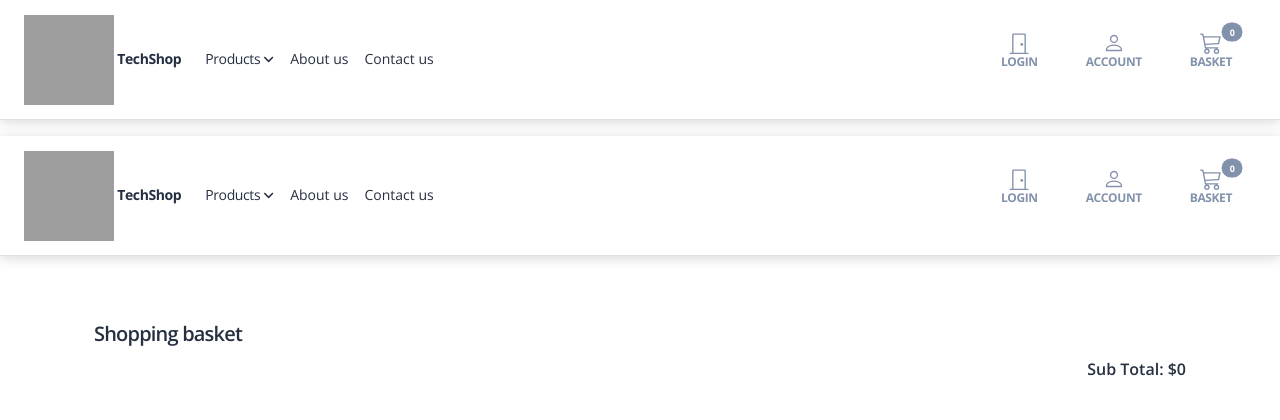
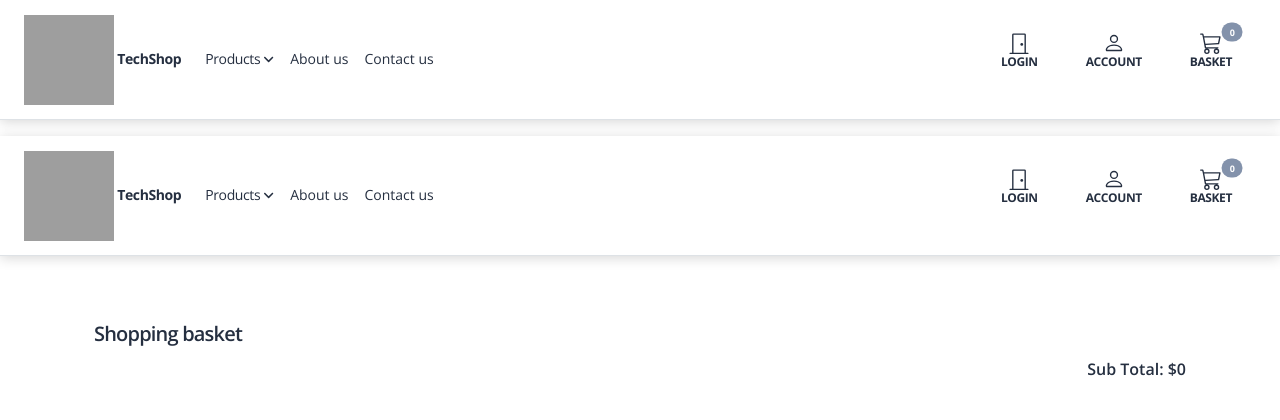
Before and after one commit to vborovets0/TechShop-django-ecommerce, a Django app: page /basket/ in a window 1280 px wide. Shown: the top 420 px of the page. Run offline with Django 4.2, Linux system fonts and the light colour scheme; data that the repository does not hold is empty; some libraries are stand-ins or nearby versions; grey boxes are pictures that could not be loaded.

Commit message:
Change navbar icons color form grey to dark

```diff
--- a/templates/includes/navigation.html
+++ b/templates/includes/navigation.html
@@ -69,7 +69,7 @@
 
                     {% if user.is_authenticated %}
                     <a type="button" role="button" href="{% url "account:logout" %}"
-                        class="btn btn-outline-secondary border-0 basket-btn">
+                        class="btn btn-outline-dark border-0 basket-btn">
                         <div>
                             <svg xmlns="http://www.w3.org/2000/svg" width="22" height="22" fill="currentColor"
                                 class="bi bi-door-closed" viewBox="0 0 16 16">
@@ -82,7 +82,7 @@
                     </a>
                     {% else %}
                     <a type="button" role="button" href="{% url "account:login" %}"
-                        class="btn btn-outline-secondary border-0 basket-btn">
+                        class="btn btn-outline-dark border-0 basket-btn">
                         <div>
                             <svg xmlns="http://www.w3.org/2000/svg" width="22" height="22" fill="currentColor"
                                 class="bi bi-door-closed" viewBox="0 0 16 16">
@@ -97,7 +97,7 @@
 
 
                     <a type="button" role="button" href="{% url "account:dashboard" %}"
-                        class="btn btn-outline-secondary border-0 basket-btn">
+                        class="btn btn-outline-dark border-0 basket-btn">
                         <div>
                             <svg xmlns="http://www.w3.org/2000/svg" width="22" height="22" fill="currentColor"
                                 class="bi bi-person" viewBox="0 0 16 16">
@@ -109,7 +109,7 @@
                     </a>
 
                     <a type="button" role="button" href="{% url "basket:basket_summary" %}"
-                        class="btn btn-outline-secondary border-0 basket-btn">
+                        class="btn btn-outline-dark border-0 basket-btn">
 
                         <div class="position-relative">
                           <div class="position-absolute top-0 start-100 translate-middle badge rounded-pill bg-secondary">
@@ -148,7 +148,7 @@
                 <form class="d-flex w-100 d-md-none">
                     <input class="form-control me-2" type="search" placeholder="Search products or FAQ"
                         aria-label="Search">
-                    <button class="btn btn-outline-secondary" type="submit">Search</button>
+                    <button class="btn btn-outline-dark" type="submit">Search</button>
                 </form>
             </div>
         </nav>
```
